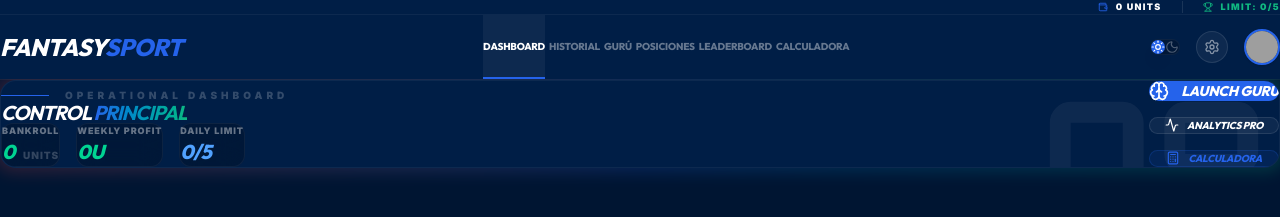
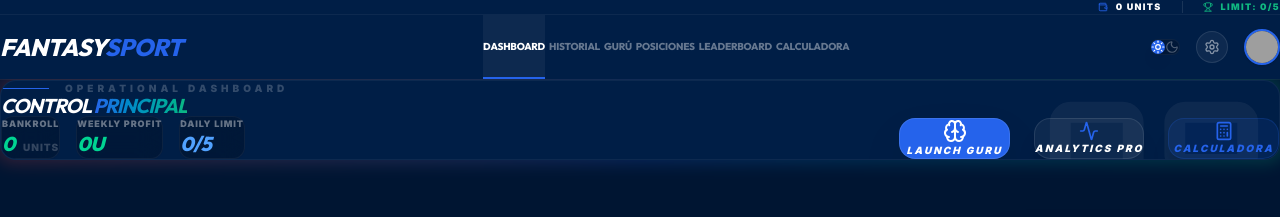
Before and after one commit to massiburguer-byte/firepick-pro, a React (Vite) app: page / in a window 1280 px wide. Shown: the top 217 px of the page. Built offline with nearby package versions, Linux system fonts and the light colour scheme; no server answers; the database is empty; sample sign-in values are in the browser's storage; grey boxes are pictures that could not be loaded.

Commit message:
Redesigned main action buttons into a premium 3-column grid of cards

```diff
--- a/src/pages/Dashboard.jsx
+++ b/src/pages/Dashboard.jsx
@@ -296,16 +296,30 @@ const Dashboard = () => {
                          </div>
                       </div>
 
-                      <div className="flex flex-col gap-4">
-                         <button onClick={() => setIsAiOpen(true)} className={`group relative px-8 py-4 ${theme === 'mlb' ? 'bg-secondary' : 'bg-white text-black'} rounded-xl font-sport text-sm flex items-center justify-center gap-3 transition-all shadow-2xl active:scale-95 tracking-[0.2em] italic uppercase`}>
-                           <Brain size={20} className="group-hover:rotate-12 transition-transform" />
-                           Launch Guru
+                      <div className="grid grid-cols-3 gap-3 sm:gap-6 w-full lg:w-auto">
+                         <button
+                           onClick={() => setIsAiOpen(true)}
+                           className={`group relative flex flex-col items-center justify-center p-4 sm:p-6 rounded-2xl transition-all duration-500 shadow-2xl active:scale-95 border border-white/10 overflow-hidden ${theme === 'mlb' ? 'bg-secondary text-white' : 'bg-white text-black'}`}
+                         >
+                            <div className="absolute inset-0 bg-gradient-to-br from-white/20 to-transparent opacity-0 group-hover:opacity-100 transition-opacity duration-500" />
+                            <Brain size={24} className="mb-3 group-hover:scale-110 transition-transform" />
+                            <span className="text-[8px] sm:text-[10px] font-black uppercase tracking-[0.2em] italic text-center">Launch Guru</span>
                          </button>
-                         <button onClick={() => setIsRecModalOpen(true)} className="px-8 py-3 bg-white/5 border border-white/10 text-white rounded-xl font-sport text-[10px] flex items-center justify-center gap-2 hover:bg-white/10 transition-all tracking-[0.2em] uppercase italic">
-                           <Activity size={14} /> Analytics Pro
+
+                         <button
+                           onClick={() => setIsRecModalOpen(true)}
+                           className="group relative flex flex-col items-center justify-center p-4 sm:p-6 rounded-2xl bg-white/5 border border-white/10 text-white transition-all duration-500 hover:bg-white/10 hover:border-white/20 shadow-xl active:scale-95"
+                         >
+                            <Activity size={20} className="mb-3 text-secondary group-hover:rotate-12 transition-transform" />
+                            <span className="text-[8px] sm:text-[10px] font-black uppercase tracking-[0.2em] italic text-center">Analytics Pro</span>
                          </button>
-                         <Link to="/calculator" className="px-8 py-3 bg-secondary/10 border border-secondary/20 text-secondary rounded-xl font-sport text-[10px] flex items-center justify-center gap-2 hover:bg-secondary/20 transition-all tracking-[0.2em] uppercase italic">
-                           <Calculator size={14} /> Calculadora
+
+                         <Link
+                           to="/calculator"
+                           className="group relative flex flex-col items-center justify-center p-4 sm:p-6 rounded-2xl bg-secondary/10 border border-secondary/20 text-secondary transition-all duration-500 hover:bg-secondary/20 shadow-xl active:scale-95"
+                         >
+                            <Calculator size={20} className="mb-3 group-hover:-translate-y-1 transition-transform" />
+                            <span className="text-[8px] sm:text-[10px] font-black uppercase tracking-[0.2em] italic text-center">Calculadora</span>
                          </Link>
                       </div>
                    </div>
```
